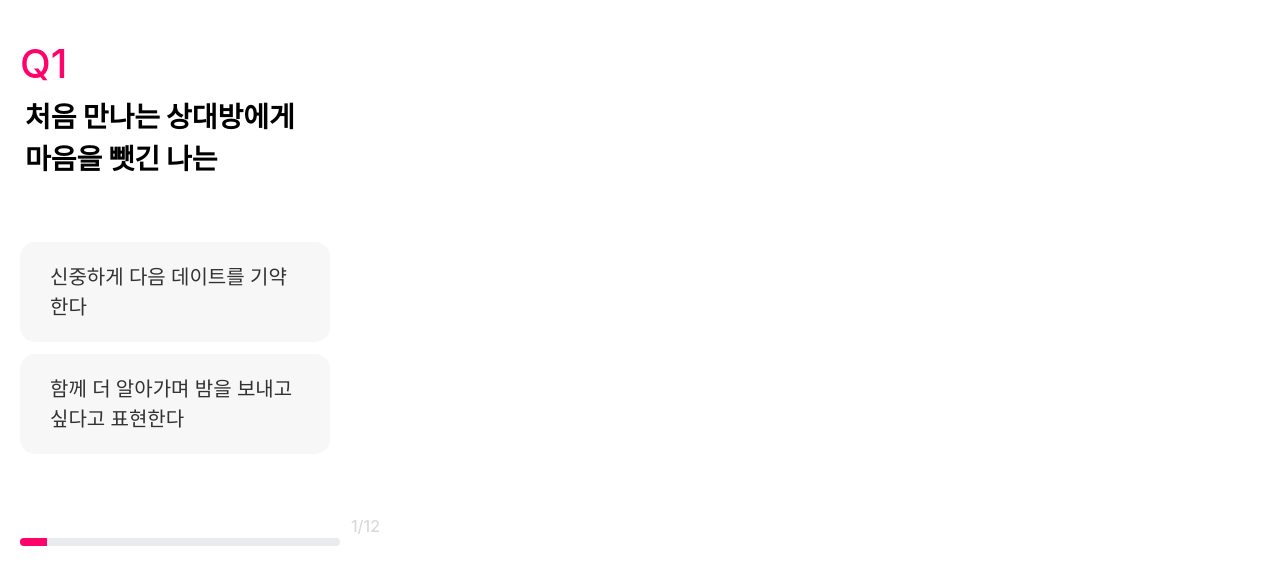
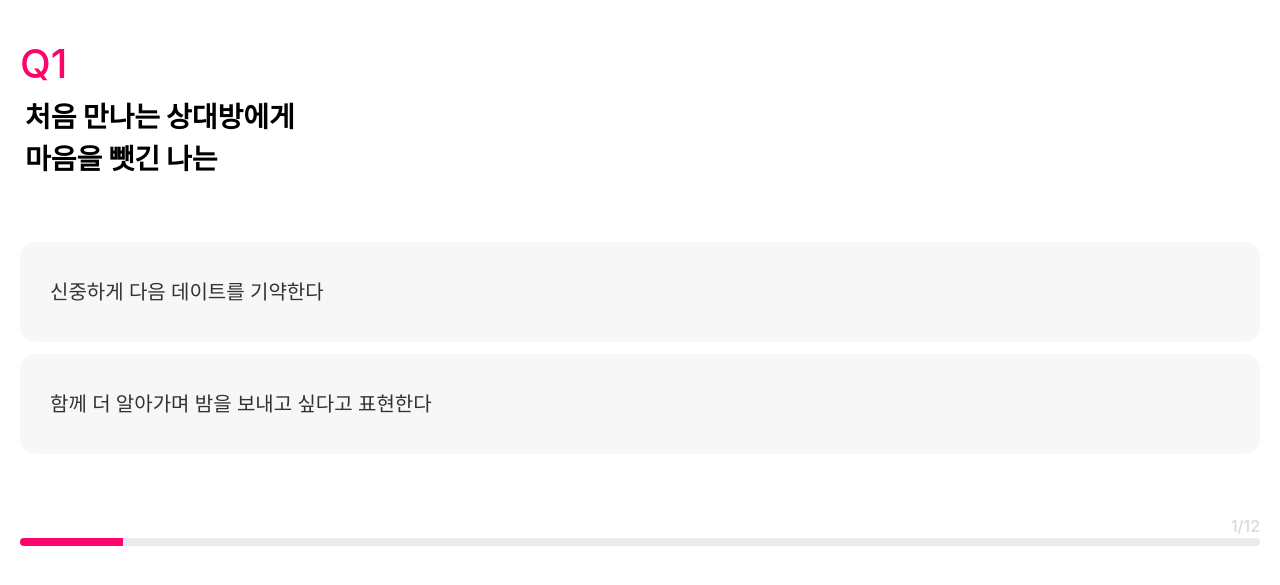
Before and after one commit to jinsujj/Flask-SexualTest, a Flask app: page /test in a window 1280 px wide. Shown: the top 585 px of the page. Run offline with Flask 2, Linux system fonts and the light colour scheme; some libraries are stand-ins or nearby versions.

Commit message:
데스크톱 사이즈 조정
데스크톱 사이즈 조절

```diff
--- a/templates/test.html
+++ b/templates/test.html
@@ -48,7 +48,7 @@
         }
 
         .test-box {
-            width: 310px;
+            width: 100%;
             color: rgba(0, 0, 0, 0.8);
             background-color: rgb(247, 247, 247);
             opacity: 1;
@@ -78,7 +78,7 @@
         }
 
         .page-state {
-            width: auto;
+            width: 100%;
             text-align: right;
             font-weight: 500;
             font-size: 16px;
@@ -87,10 +87,9 @@
         }
 
         .slide-left {
-            width: auto;
+            width: 100%;
             overflow: hidden;
-            /*margin-left: 0px;*/
-            max-width: 360px
+            max-width: auto;
         }
 
         .slide-left p {
@@ -110,14 +109,14 @@
         }
 
         .progress {
-            width: 320px;
+            width: 100%;
             height: 8px;
         }
     </style>
 
 </head>
 <body>
-<div id="test-list" class="wrap">
+<div id="test-list">
     <div id="Q1" class="slide-left">
         <h1 class="display-7" style="color:#FF026C">Q1</h1>
         <p>처음 만나는 상대방에게 </br>마음을 뺏긴 나는</p>
```
Also changed, not shown: templates/loading.html (+8 -6 lines).
